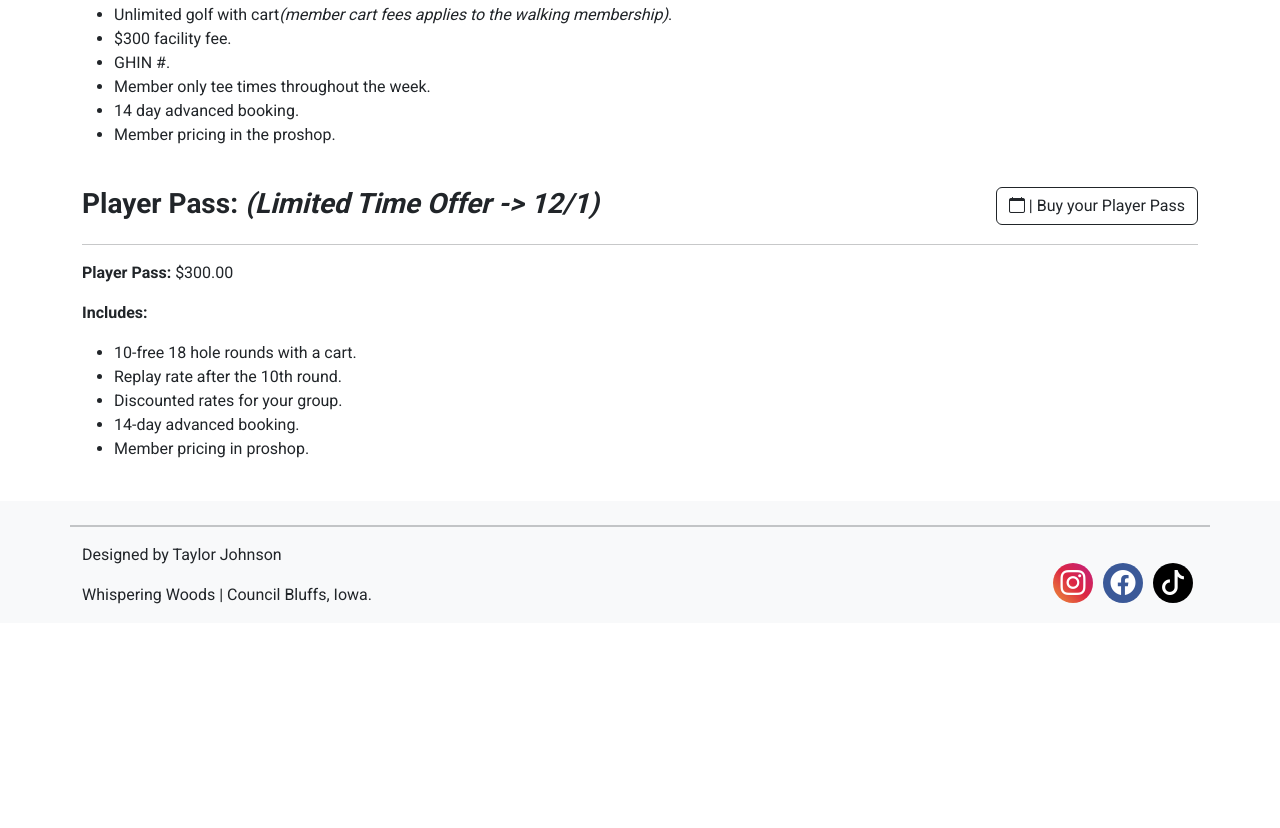
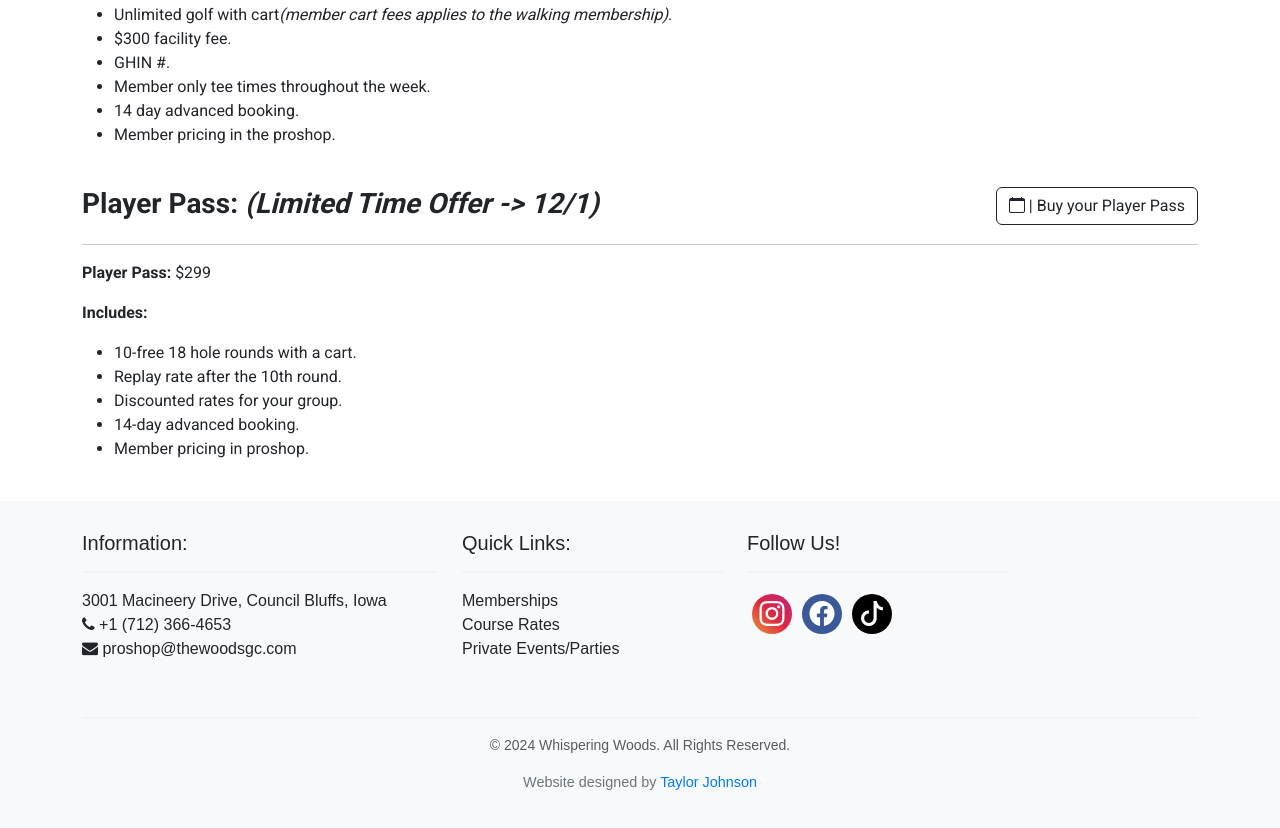
Before and after one commit to WhisperingWoodsGC/Whispering-Woods-Website, an Astro site: page /golf-course/memberships in a window 1280 px wide. Shown: the part 1185-2013 px from the top of the page. Before the commit the page ends 1808 px from the top, so only its background shows below. Built offline with nearby package versions, Linux system fonts and the light colour scheme; Astro itself is replaced by a stand-in of ours.

Commit message:
Footer Update

```diff
--- a/src/layouts/footer.astro
+++ b/src/layouts/footer.astro
@@ -1,5 +1,4 @@
 ---
-//Imports the Social Media Icons from the components.
 import Socialmediaicons from "../components/socialmediaicons.astro";
 
 // Sets the company name.
@@ -9,50 +8,169 @@ let companyname = 'Whispering Woods';
 <!DOCTYPE html>
 <html lang="en">
 <head>
-        <!-- Meta Tags. -->
+    <!-- Meta Tags -->
     <meta charset="UTF-8">
     <meta http-equiv="X-UA-Compatible" content="IE=edge">
     <meta name="viewport" content="width=device-width, initial-scale=1.0">
 
     <!-- Imports Font Awesome Icons into webpage to allow different icons to be pulled. -->
     <link rel="stylesheet" href="https://cdnjs.cloudflare.com/ajax/libs/font-awesome/4.7.0/css/font-awesome.min.css">
-    </head>
 
+    <!-- Custom CSS for Footer -->
     <style>
         hr {
             border-width: 2px;
+            border-color: #ddd;
         }
 
+        footer {
+            font-family: 'Arial', sans-serif;
+            background-color: #f8f9fa;
+        }
+
+        footer a {
+            text-decoration: none;
+            color: inherit; /* Inherit the color from the parent (to avoid blue color) */
+        }
+
+        footer a:hover {
+            color: inherit; /* Ensure no color change on hover */
+        }
+
+        footer .social-icons {
+            font-size: 2rem; /* Larger icons */
+            display: flex;
+            gap: 15px;
+            justify-content: left;
+            align-items: left;
+        }
+
+        footer .social-icons i {
+            transition: transform 0.3s ease, color 0.3s ease;
+        }
+
+        footer .social-icons i:hover {
+            transform: scale(1.1);
+            color: #007bff; /* Change color on hover */
+        }
+
+        footer .text-muted {
+            color: #6c757d;
+        }
+
+        footer .footer-wrapper {
+            padding-top: 30px;
+            padding-bottom: 30px;
+        }
+
+        footer .col {
+            margin-bottom: 15px;
+        }
+
+        footer .social-media-links a {
+            color: #555;
+            font-size: 1.25rem;
+            margin-right: 20px;
+        }
+
+        footer .social-media-links a:hover {
+            color: #007bff;
+        }
+
+        /* Styled 'Designed by' section */
+        footer .designed-by {
+            font-size: 0.9rem;
+            color: #6c757d;
+            margin-top: 10px;
+            text-align: center;
+        }
+
+        footer .designed-by a {
+            color: #007bff;
+            text-decoration: none;
+        }
+
+        footer .designed-by a:hover {
+            text-decoration: underline;
+        }
+
+        /* Responsive Layout for Footer */
+        @media (max-width: 768px) {
+            footer .d-flex {
+                flex-direction: column;
+                align-items: left;
+            }
+
+            footer .col {
+                text-align: left;
+            }
+
+            footer .social-icons {
+                justify-content: left;
+            }
+        }
     </style>
+</head>
+<body>
 
-    <body>
-        <!-- Footer at the bottom of every page. -->
+    <!-- Footer Section -->
     <footer class="footer mt-auto">
-            <div class="bg-light">
+        <div class="bg-light footer-wrapper">
+            <div class="container">
+                <div class="row">
+
+                    <!-- Company Information Section -->
+                    <div class="col-sm-8 col-md-4">
+                        <!-- Logo and Company Info -->
+                        <h5>Information:</h5>
+                        <hr>
+                            <ul class="list-unstyled">
+                                <li>3001 Macineery Drive, Council Bluffs, Iowa</li>
+                                <li><i class="fa fa-phone"></i> <a href="tel:+1234567890">+1 (712) 366-4653</a></li>
+                                <li><i class="fa fa-envelope"></i> <a href="mailto:proshop@thewoodsgc.com">proshop@thewoodsgc.com</a></li>
+                            </ul>
                         <br>
+                    </div>
 
-                <!-- Social media and extra information. -->
-                <div class="container align-item-center">
-                    <div class="row">
+                    <!-- Navigation Links Section -->
+                    <div class="col-sm-4 col-md-3">
+                        <h5>Quick Links:</h5>
+                        <hr>
+                        <ul class="list-unstyled">
+                            <li><a href="/golf-course/memberships">Memberships</a></li>
+                            <li><a href="/golf-course/course-rates">Course Rates</a></li>
+                            <li><a href="/events/private-events-parties">Private Events/Parties</a></li>
+                            <br>
+                        </ul>
+                    </div>
+
+                    <!-- Enhanced Social Media Section -->
+                    <div class="col-sm-6 col-md-3 social-media-links">
+                        <h5>Follow Us!</h5>
+                        <hr>
+                        <div class="social-icons">
+                            <Socialmediaicons />
+                        </div>
+                        <br>
+                    </div>
+
+                </div>
 
                 <hr>
 
-                        <div class="d-flex flex-column flex-sm-row justify-content-between">
-                            <div class="col">
-                                <p>Designed by Taylor Johnson</p>
-                                <p>{companyname} | Council Bluffs, Iowa.</p>
-
-
-                            </div>
-
-                            <!-- Pulls Social Media Icons from "/components/socialmediaicons". -->
-                            <Socialmediaicons />
-
-                        </div>
+                <!-- Footer Bottom Section -->
+                <div class="row">
+                    <div class="col-12 text-center">
+                        <p class="text-muted small">&copy; 2024 {companyname}. All Rights Reserved.</p>
+                        <p class="designed-by">
+                            Website designed by <a href="/information/professional-staff/#taylorjohnson" target="_blank">Taylor Johnson</a>
+                        </p>
                     </div>
                 </div>
 
             </div>
+        </div>
     </footer>
+
 </body>
 </html>
--- a/src/layouts/homepage-layout.astro
+++ b/src/layouts/homepage-layout.astro
@@ -34,9 +34,6 @@ import Introductionvideo from "../components/introductionvideo.astro";
     </head>
 
     <style>
-        * {
-            font-family: "Roboto", sans-serif;
-        }
 
         /* Add custom styles for the arrow animation in the header. */
         .dropdown-toggle::after {
--- a/src/pages/golf-course/memberships.astro
+++ b/src/pages/golf-course/memberships.astro
@@ -146,7 +146,7 @@ let companyname = 'Whispering Woods';
 
                     <hr>
 
-                    <p><b>Player Pass:</b> $300.00</p>
+                    <p><b>Player Pass:</b> $299</p>
 
                     <p><b>Includes:</b></p>
                         <ul>
--- a/src/pages/information/professional-staff.astro
+++ b/src/pages/information/professional-staff.astro
@@ -152,8 +152,10 @@ let companyname = 'Whispering Woods';
 
                 <!-- A row of bootstrap cards that use JavaScript to have scrolling animation. -->
                 <!-- More information can be found here for cards: https://getbootstrap.com/docs/5.3/components/card/#about -->
+                <div id="taylorjohnson">
                 <div class="row">
                     <div class="card-group">
+
 
                             <!-- Taylor Johnson's management team card using bootstrap. -->
                             <div class="card hidden">
@@ -190,6 +192,9 @@ let companyname = 'Whispering Woods';
                                 </div>
                             </div>
 
+
+
+                    </div>
                 </div>
                 </div>
 
```
Lines whose indentation alone changed are shown as unchanged.
